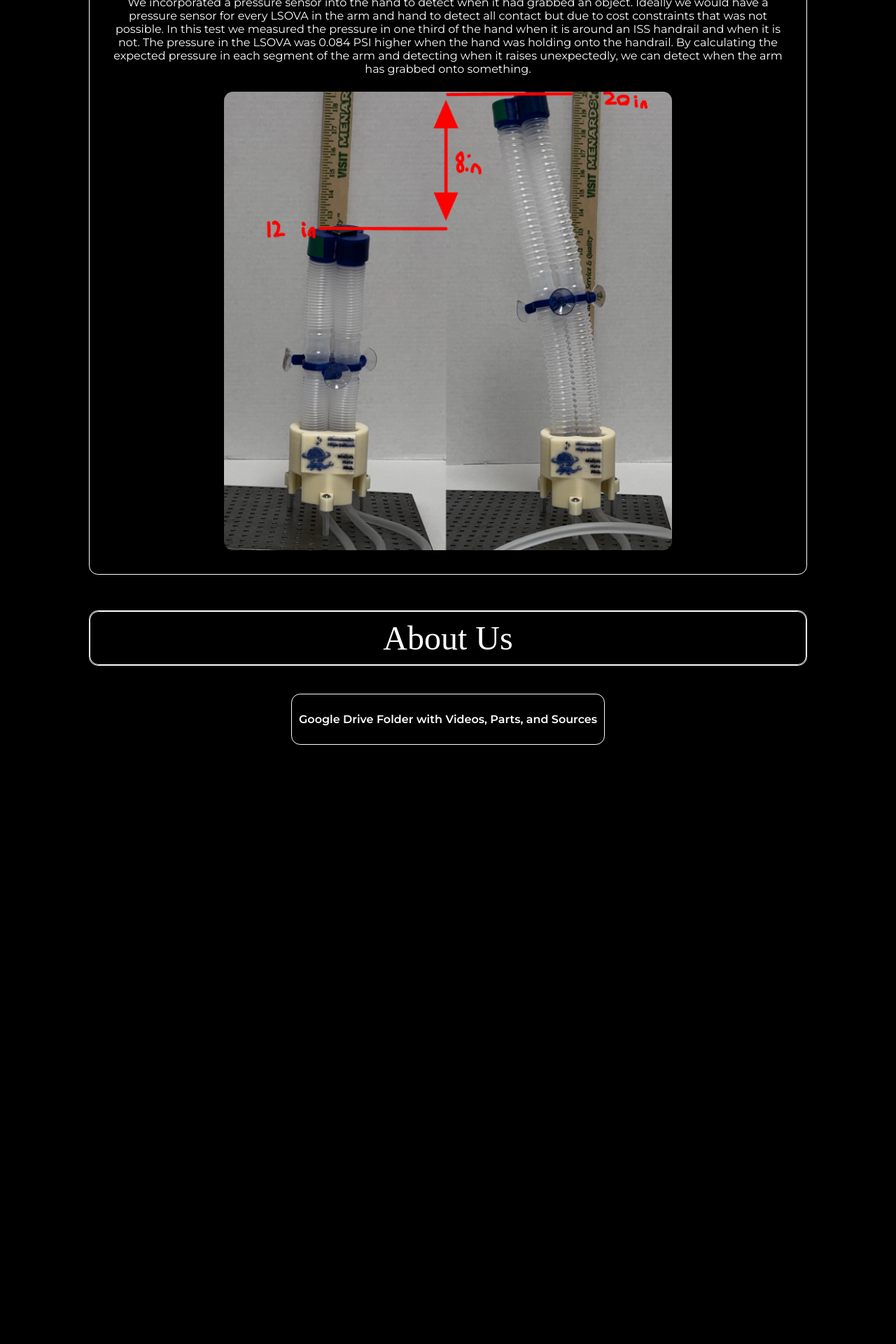
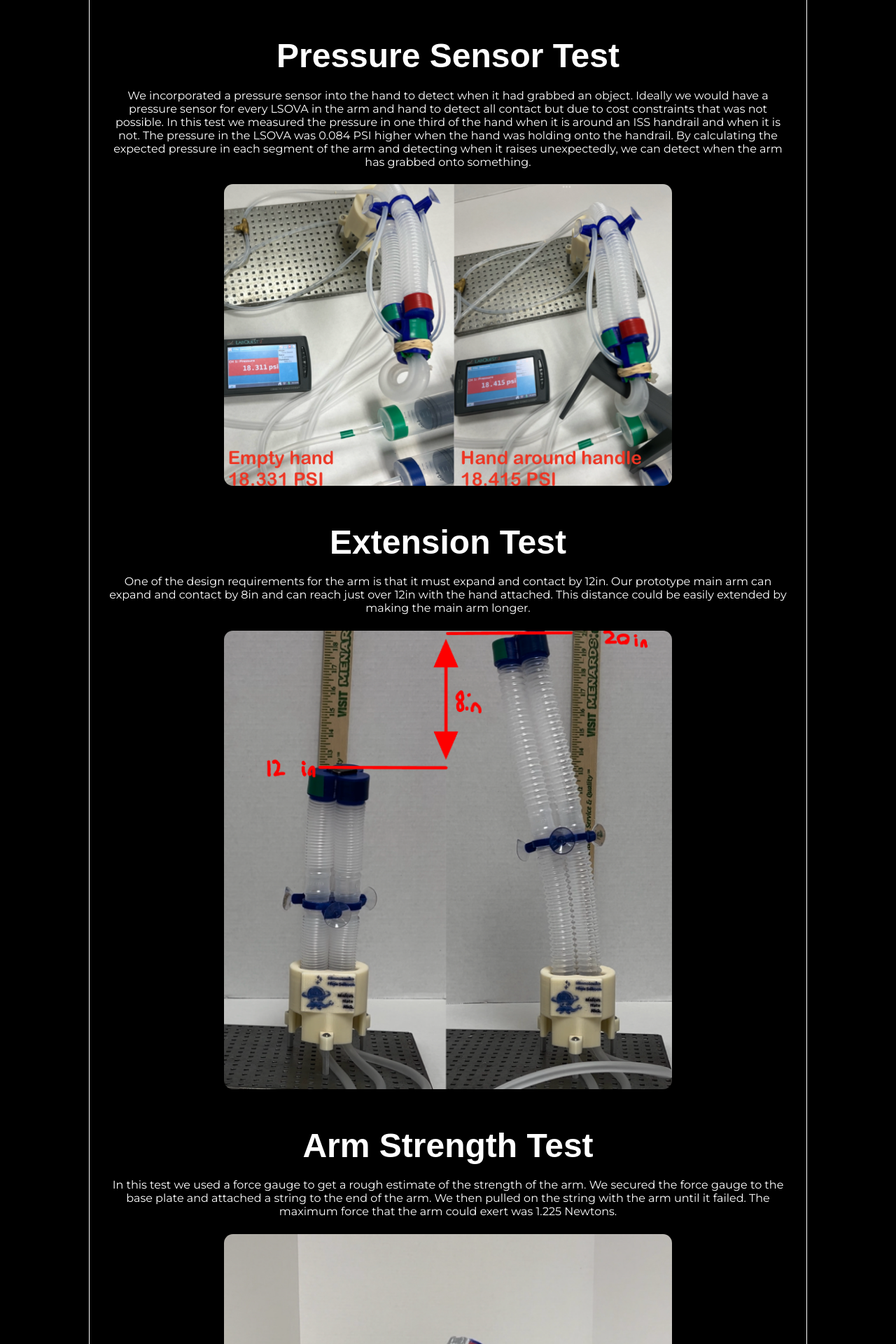
Before and after one commit to marcus11333/marcus11333.github.io, a PHP site: page /Nasa/mobilityArm/index.html in a window 1280 px wide, after a click on "Testing". Shown: the part 1702-3622 px from the top of the page at 70% size. Before the commit the page ends 2766 px from the top, so only its background shows below. Run offline with PHP 8.4, Linux system fonts and the light colour scheme; some web fonts are replaced.

Commit message:
Added tests and videos

```diff
--- a/Nasa/mobilityArm/index.html
+++ b/Nasa/mobilityArm/index.html
@@ -34,6 +34,7 @@
       <iframe src="https://www.youtube.com/embed/iWIsASrboEw?si=Sfnjuyi7s1MeYcRa" title="YouTube video player" frameborder="0" allow="accelerometer; autoplay; clipboard-write; encrypted-media; gyroscope; picture-in-picture; web-share" allowfullscreen></iframe>
       <iframe src="https://www.youtube.com/embed/jdMU38HM5vs?si=Sfnjuyi7s1MeYcRa" title="YouTube video player" frameborder="0" allow="accelerometer; autoplay; clipboard-write; encrypted-media; gyroscope; picture-in-picture; web-share" allowfullscreen></iframe>
       <iframe src="https://www.youtube.com/embed/Jc5ZKW-CBCU?si=Sfnjuyi7s1MeYcRa" title="YouTube video player" frameborder="0" allow="accelerometer; autoplay; clipboard-write; encrypted-media; gyroscope; picture-in-picture; web-share" allowfullscreen></iframe>
+      <iframe src="https://www.youtube.com/embed/QGhXKeQ9f9M?si=iLDDrU6epeibWApJ" title="YouTube video player" frameborder="0" allow="accelerometer; autoplay; clipboard-write; encrypted-media; gyroscope; picture-in-picture; web-share" allowfullscreen></iframe>
     </div>
   </div>
 
@@ -42,10 +43,24 @@
     <div class="dropdown-content testing">
       <h1>Full System Test</h1>
       <p>In this test we used the full arm system to pick up a 3D printed handle with the same dimensions as the handles on the ISS. Although the arm has some stability issues while supporting the weight of the hand and the handle, this will not be an issue in a real microgravity environment. Ideally the hand would be slightly longer so it could wrap all the way around the handle for a more secure grip, but we could not mold another one in the time that we had.</p>
-      <img src="test1.png"></img>
+      <iframe src="https://www.youtube.com/embed/02BM_OaU1DA?si=xLhWI97nmSBVnyNZ" title="YouTube video player" frameborder="0" allow="accelerometer; autoplay; clipboard-write; encrypted-media; gyroscope; picture-in-picture; web-share" allowfullscreen></iframe>
+
       <h1>Pressure Sensor Test</h1>
       <p>We incorporated a pressure sensor into the hand to detect when it had grabbed an object. Ideally we would have a pressure sensor for every LSOVA in the arm and hand to detect all contact but due to cost constraints that was not possible. In this test we measured the pressure in one third of the hand when it is around an ISS handrail and when it is not. The pressure in the LSOVA was 0.084 PSI higher when the hand was holding onto the handrail. By calculating the expected pressure in each segment of the arm and detecting when it raises unexpectedly, we can detect when the arm has grabbed onto something.</p>
+      <img src="test1.png"></img>
+
+      <h1>Extension Test</h1>
+      <p>One of the design requirements for the arm is that it must expand and contact by 12in. Our prototype main arm can expand and contact by 8in and can reach just over 12in with the hand attached. This distance could be easily extended by making the main arm longer.</p>
       <img src="test2.png"></img>
+
+      <h1>Arm Strength Test</h1>
+      <p>In this test we used a force gauge to get a rough estimate of the strength of the arm.  We secured the force gauge to the base plate and attached a string to the end of the arm. We then pulled on the string with the arm until it failed. The maximum force that the arm could exert was 1.225 Newtons.</p>
+      <img src="test3.png"></img>
+
+      <h1>Hand Strength Test</h1>
+      <p>In this test we used a force gauge to see how much force the hand could hold onto before it failed. We looped a string around the force sensor and in the hand. The maximum force that the hand could hold onto was 2.097 Newtons.</p>
+      <img src="test4.png"></img>
+
     </div>
   </div>
 
--- a/Nasa/mobilityArm/style.css
+++ b/Nasa/mobilityArm/style.css
@@ -229,10 +229,19 @@ h1 {
 
 .testing p {
   font-size: 2vmin;
+  margin-top: -1vw;
 }
 
 .testing img {
   width: 50vw;
   border-radius: 1vw;
   margin-top: 0.5vw;
+  margin-bottom: 1vw;
 }
+
+.testing iframe {
+  width: 50vw;
+  border-radius: 1vw;
+  margin-top: 0.5vw;
+  margin-bottom: 1vw;
+}
```
Also changed, not shown: Nasa/mobilityArm/test3.png (added), Nasa/mobilityArm/test4.png (added).
